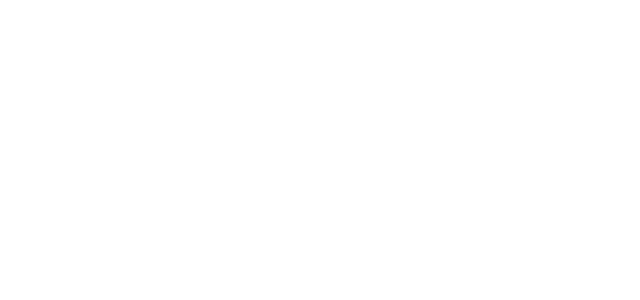
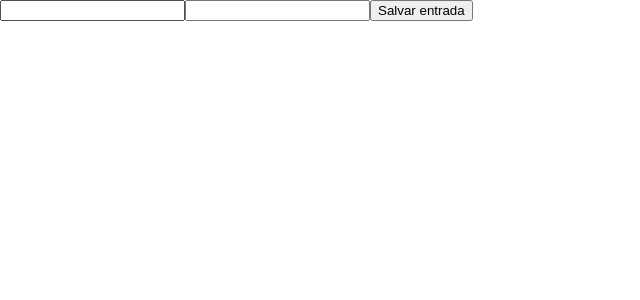
Before and after one commit to augustolfp/projeto13-mywallet-front, a React (Create React App) app: page /adicionar in a window 1280 px wide. Before the commit this address had no page. Shown: the top 300 px of the page, without its empty margins (0-640 px from the left). Built offline with nearby package versions, Linux system fonts and the light colour scheme.

Commit message:
Adds a route to save new transactions

```diff
--- a/src/components/AccountBalance/AccountBalance.js
+++ b/src/components/AccountBalance/AccountBalance.js
@@ -5,14 +5,15 @@
 
 
 export default function AccountBalance() {
+    const navigate = useNavigate();
     const {token} = React.useContext(UserContext);
-    const [userData, setUserdata] = React.useState([]);
+    const {userData, setUserData} = React.useContext(UserContext);
 
     useEffect(() => {
         const requestBalance = axios.get("http://localhost:5000/get-balance", token);
         requestBalance.then(answer => {
             console.log(answer.data)
-            setUserdata(answer.data);
+            setUserData(answer.data);
         });
         requestBalance.catch(answer => console.log(answer));
     },[]);
@@ -32,6 +33,8 @@
         <div>
             <PrintBalance />
         </div>
+        <h1>Saldo: {userData.balance}</h1>
+        <button onClick={() => navigate("/adicionar")} >Nova entrada</button>
         </>
     );
 }
--- /dev/null
+++ b/src/components/AddMoney/AddMoney.js
@@ -0,0 +1,41 @@
+import React, { useEffect } from "react";
+import UserContext from "../../contexts/UserContext";
+import { Link, useNavigate } from "react-router-dom";
+import axios from 'axios';
+
+export default function AddMoney() {
+    const navigate = useNavigate();
+    const {token} = React.useContext(UserContext);
+    const {userData, setUserData} = React.useContext(UserContext);
+    const [value, setValue] = React.useState(0);
+    const [description, setDescription] = React.useState("");
+
+    function handleTransaction(event) {
+        event.preventDefault();
+
+        const body = {
+            value: parseFloat(value).toFixed(2),
+            description
+        };
+
+        const appendRequest = axios.put("http://localhost:5000/add-operation", body, token);
+        appendRequest.then(answer => {
+            alert("Deu certo!!!");
+            navigate("/historico");
+        });
+
+        appendRequest.catch(answer => {
+            alert("Ocorreu um erro!");
+        });
+    }
+
+    return(
+        <>
+            <form onSubmit={handleTransaction}>
+                <input type="text" name="description" onChange={e => setDescription(e.target.value)} required />
+                <input type="number" name="value" onChange={e => setValue(e.target.value)} required />
+                <button type="submit">Salvar entrada</button>
+            </form>
+        </>
+    );
+}
--- a/src/components/App.js
+++ b/src/components/App.js
@@ -3,6 +3,7 @@
 import LoginScreen from "./LoginScreen/LoginScreen";
 import RegisterScreen from './RegisterScreen/RegisterScreen';
 import AccountBalance from './AccountBalance/AccountBalance';
+import AddMoney from './AddMoney/AddMoney';
 import React from 'react';
 import UserContext from "../contexts/UserContext";
 
@@ -16,6 +17,7 @@
                     <Route path='/' element={<LoginScreen />} />
                     <Route path="/cadastro" element={<RegisterScreen />} />
                     <Route path='/historico' element={<AccountBalance />} />
+                    <Route path='/adicionar' element={<AddMoney />} />
                 </Routes>
             </BrowserRouter>
         </UserContext.Provider>
```
